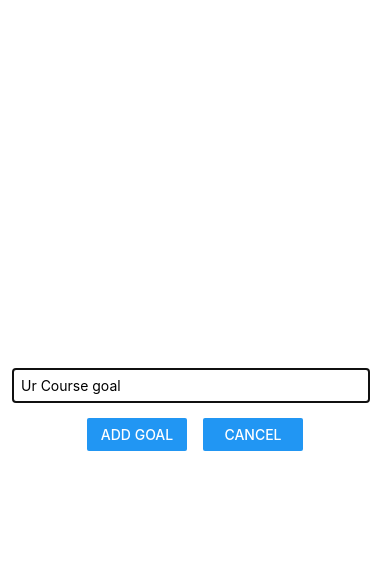
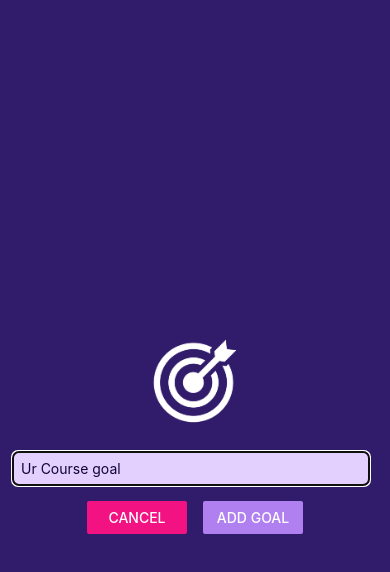
Before and after one commit to rachyharkov/RN-MyGoalsApp, a React Native app: screen / in a window 390 px wide. Both pictures are taken after a click on the button "ADD NEW GOAL". Shown: the top 572 px of the page. Built offline with nearby package versions, Linux system fonts and the light colour scheme.

Commit message:
add image and visual tweak

```diff
--- a/App.js
+++ b/App.js
@@ -5,6 +5,7 @@
   FlatList,
   Button
 } from 'react-native';
+import { StatusBar } from 'expo-status-bar';
 
 import GoalItem from './components/GoalItem';
 import GoalInput from './components/GoalInput';
@@ -40,8 +41,10 @@
   }
 
   return (
+    <>
+      <StatusBar style='light'/>
       <View style={styles.appContainer}>
-      <Button title='Add New Goal' color='#5e0acc' onPress={startAddGoalHandler}/>
+        <Button title='Add New Goal' color='#a065ce' onPress={startAddGoalHandler}/>
         <GoalInput
           visible={modalIsVisible}
           onAddGoal={addGoalHandler}
@@ -64,6 +67,7 @@
           />
         </View>
       </View>
+    </>
   );
 }
 
@@ -72,6 +76,7 @@
     flex: 1,
     paddingTop: 50,
     paddingHorizontal: 16,
+    backgroundColor: '#311b6b'
   },
   goalsContainer: {
     flex: 7
--- a/app.json
+++ b/app.json
@@ -6,6 +6,7 @@
     "orientation": "portrait",
     "icon": "./assets/icon.png",
     "userInterfaceStyle": "light",
+    "backgroundColor": "#1e085a",
     "splash": {
       "image": "./assets/splash.png",
       "resizeMode": "contain",
--- a/components/GoalInput.js
+++ b/components/GoalInput.js
@@ -4,7 +4,8 @@
     TextInput,
     StyleSheet,
     View,
-    Modal
+    Modal,
+    Image
 } from 'react-native';
 
 function GoalInput(props) {
@@ -22,6 +23,7 @@
     return (
         <Modal visible={props.visible} animationType="slide">
             <View style={styles.inputContainer}>
+                <Image style={styles.image} source={require('../assets/images/goal.png')}/>
                 <TextInput
                     style={styles.textInput}
                     placeholder="Ur Course goal"
@@ -30,13 +32,14 @@
                 />
                 <View style={styles.buttonContainer}>
                     <View style={styles.button}>
+                        <Button title="Cancel" onPress={props.onCancel} color="#f31282"/>
+                    </View>
+                    <View style={styles.button}>
                         <Button
                             title="Add Goal"
                             onPress={addGoalHandler}
+                            color="#b180f0"
                         />
-                    </View>
-                    <View style={styles.button}>
-                        <Button title="Cancel" onPress={props.onCancel}/>
                     </View>
                 </View>
             </View>
@@ -51,14 +54,15 @@
         flex: 1,
         justifyContent: 'center',
         alignItems: 'center',
-        marginBottom: 24,
-        borderBottomWidth: 1,
-        borderBottomColor: '#ccc',
-        padding: 16
+        padding: 16,
+        backgroundColor: '#311b6b'
       },
       textInput: {
         borderWidth: 1,
-        borderColor: '#ccccccc',
+        borderColor: '#e4d0ff',
+        backgroundColor: '#e4d0ff',
+        color: '#120438',
+        borderRadius: 6,
         width: '100%',
         marginRight: 8,
         padding: 8
@@ -70,5 +74,10 @@
       button: {
         width: 100,
         marginHorizontal: 8
+      },
+      image: {
+        width: 100,
+        height: 100,
+        margin: 20
       }
 })
```
Also changed, not shown: assets/images/goal.png (added). Lines whose indentation alone changed are shown as unchanged.
